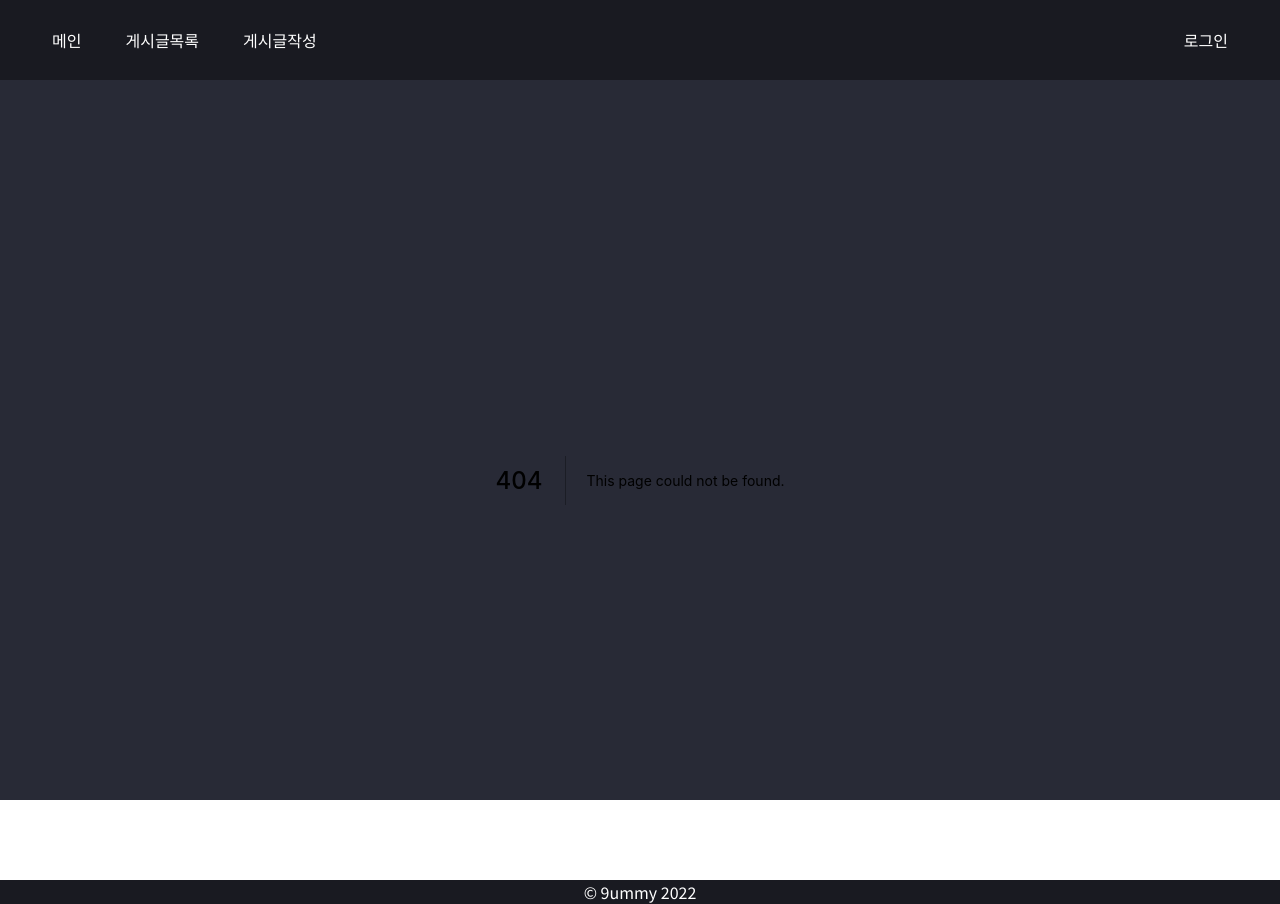
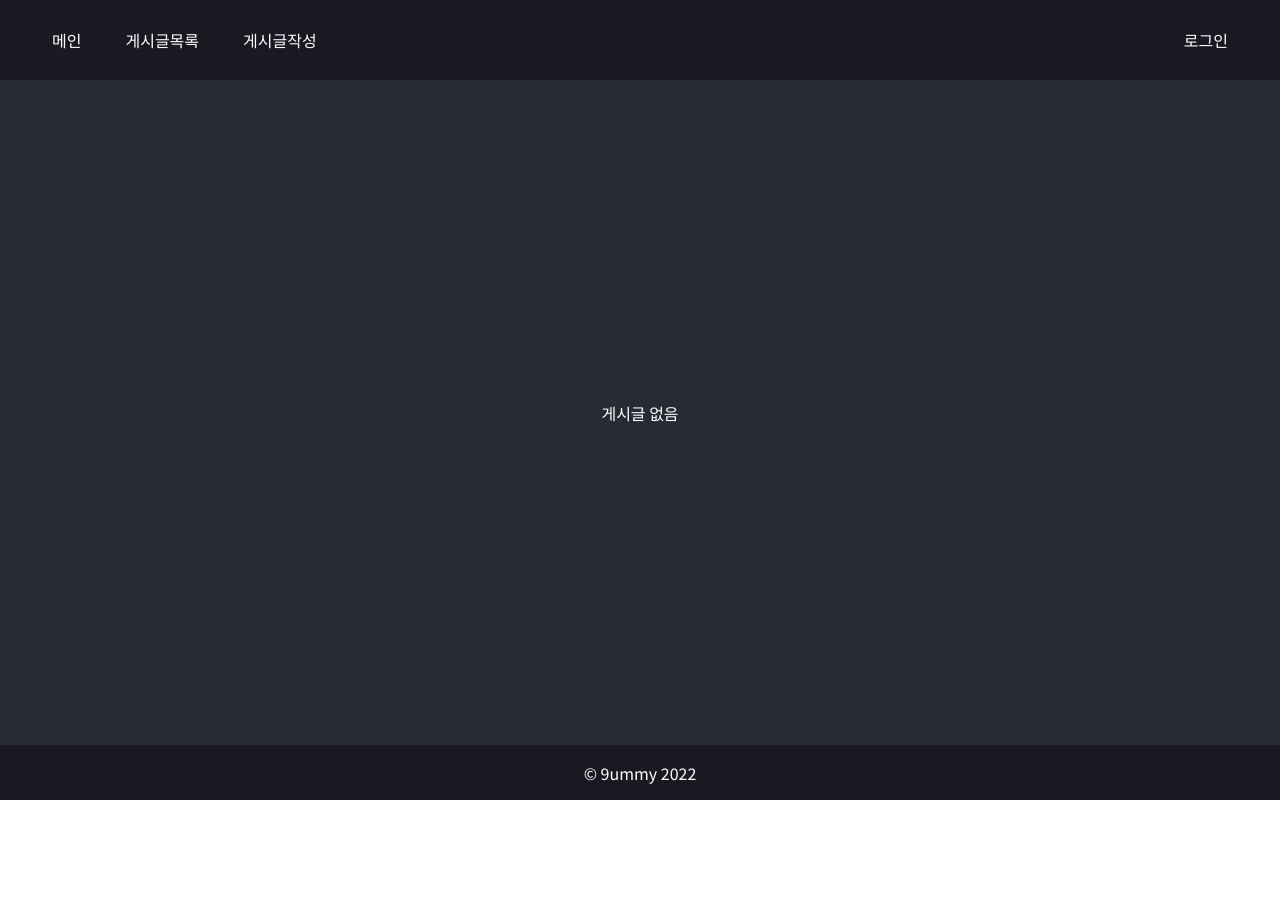
Before and after one commit to 9ummy/mern-client, a Next.js app: page /board in a window 1280 px wide. Before the commit this address had no page. After the commit the page ends 800 px from the top, so only its background shows below. Built offline with nearby package versions, Linux system fonts and the light colour scheme.

Commit message:
feat: Add files for board pages

```diff
--- /dev/null
+++ b/src/pages/board/index.js
@@ -0,0 +1,9 @@
+function Board() {
+  return (
+    <>
+      <div>게시글 없음</div>
+    </>
+  );
+}
+
+export default Board;
```
Also changed, not shown: src/pages/board/[id].js (added, +9 -0 lines), src/pages/board/new.js (added, +9 -0 lines).
